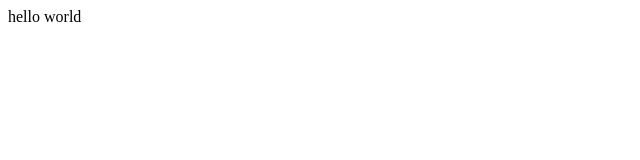
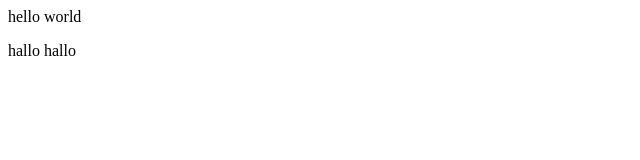
Before and after one commit to BAD-SCM/helloworld, a plain HTML site: page index.html in a window 1280 px wide. Shown: the full height of the page, 0-640 px from the left. Drawn offline with Linux system fonts and the light colour scheme.

Commit message:
i changed it

```diff
--- a/index.html
+++ b/index.html
@@ -1 +1,3 @@
 <p> hello world </p>
+
+<p> hallo hallo</p>
```
